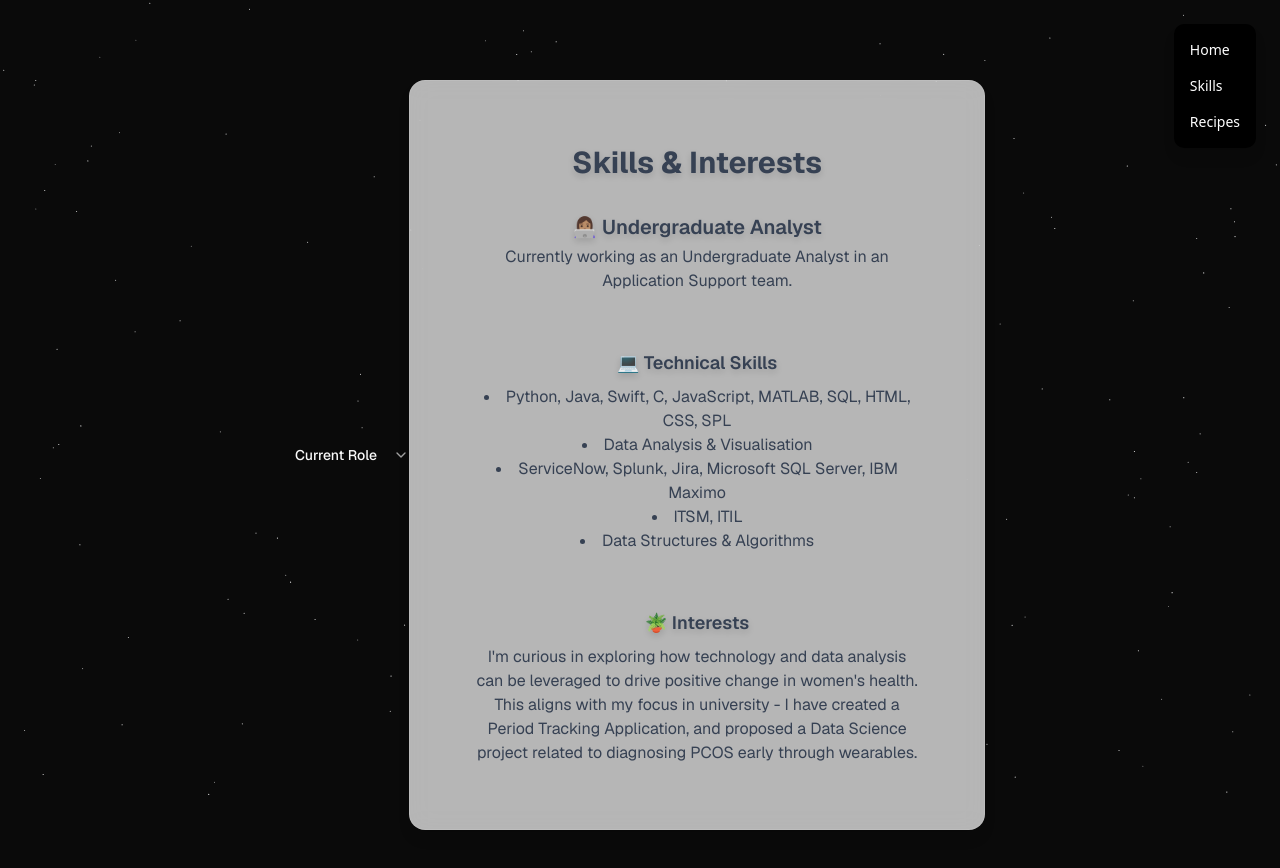
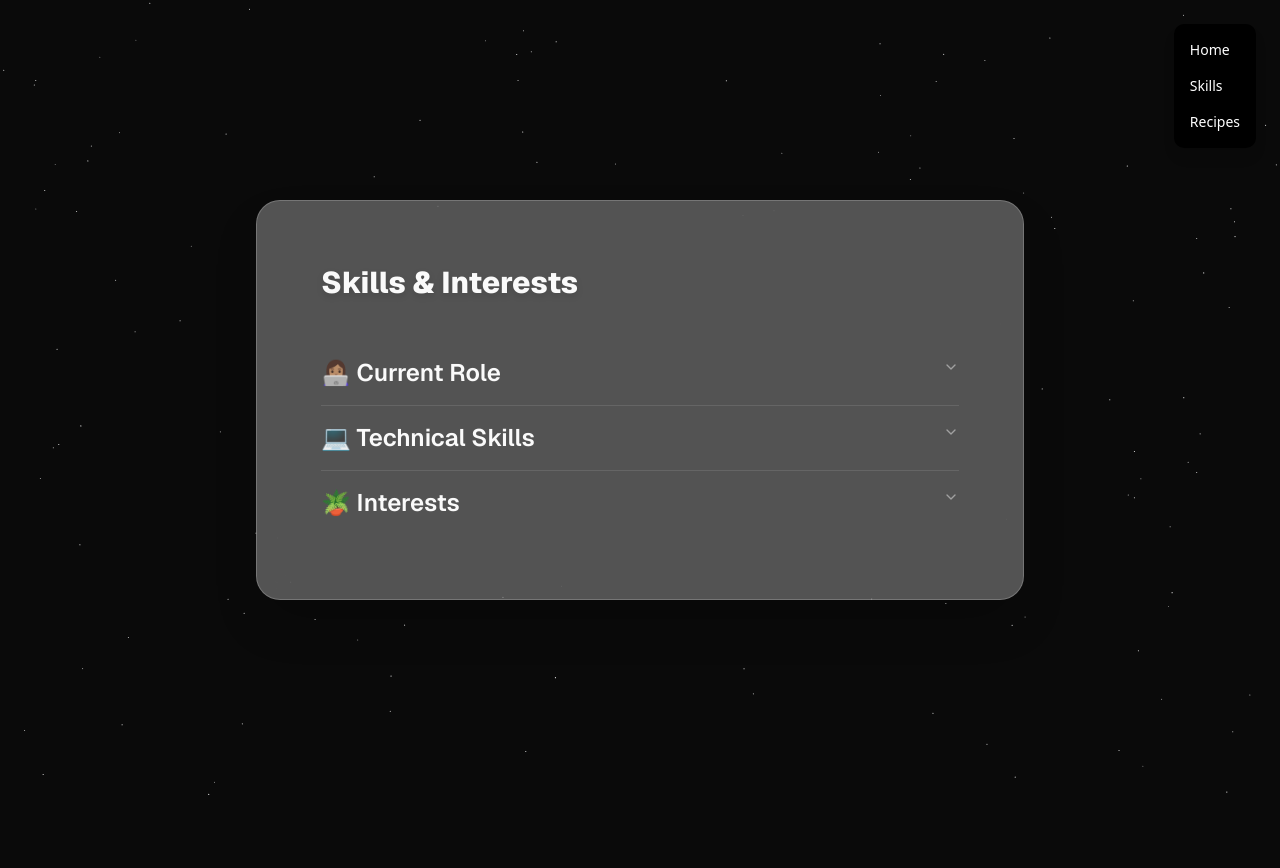
Before and after one commit to nililz/nililz.github.io, a Next.js app: page /skills in a window 1280 px wide. Shown: the top 868 px of the page. After the commit the page ends 800 px from the top, so only its background shows below. Built offline with nearby package versions, Linux system fonts and the light colour scheme.

Commit message:
Re-created skills page with accordion component

```diff
--- a/app/recipes/page.js
+++ b/app/recipes/page.js
@@ -10,7 +10,7 @@ import {
 
 export default function Recipes() {
   return (
-    <div className="relative min-h-screen p-8 sm:p-20 font-[family-name:var(--font-geist-sans)]">
+    <div className="flex items-center justify-center min-h-screen p-8 sm:p-20 font-[family-name:var(--font-geist-sans)]">
 
       <div className="relative z-10 max-w-2xl mx-auto flex flex-col gap-12">
         <h1 className="text-4xl font-extrabold text-center"> My Favourite Recipes</h1>
--- a/app/skills/page.js
+++ b/app/skills/page.js
@@ -1,51 +1,44 @@
-import {
-  Accordion,
-  AccordionContent,
-  AccordionItem,
-  AccordionTrigger,
-} from "@/components/accordion"
+import { Accordion, AccordionItem, AccordionTrigger, AccordionContent } from "@/components/accordion";
 
 export default function Skills() {
   return (
     <div className="flex items-center justify-center min-h-screen p-8 sm:p-20 font-[family-name:var(--font-geist-sans)]">
-          <Accordion type="single" collapsible>
+      <section className="relative z-10 rounded-3xl p-10 sm:p-16 flex flex-col items-start text-left gap-10 max-w-3xl w-full bg-white/30 backdrop-blur-md shadow-2xl border border-white/20">
+
+        <h1 className="text-3xl font-extrabold text-whitw drop-shadow-md">Skills & Interests</h1>
+
+        <Accordion type="multiple" className="w-full">
+
           <AccordionItem value="item-1">
-            <AccordionTrigger>Current Role</AccordionTrigger>
-            <AccordionContent>
-              I work as an Undergraduate Analyst in an Application Support team.
+            <AccordionTrigger className="text-2xl font-semibold">👩🏽‍💻 Current Role</AccordionTrigger>
+            <AccordionContent className="text-base text-white leading-relaxed">
+              I work as an Undergraduate Analyst in an Application Support team, helping maintain critical systems and ensuring smooth operations.
             </AccordionContent>
           </AccordionItem>
-        </Accordion>
-        <section className="relative z-10 rounded-2xl p-10 sm:p-16 flex flex-col items-center text-center gap-8 max-w-xl w-full bg-white/70 backdrop-blur-md shadow-lg border border-white/10">
-          <h1 className="text-3xl font-bold text-gray-700 drop-shadow-md">Skills & Interests</h1>
 
-          {/* Current Role */}
-          <div className="text-gray-700">
-            <h2 className="text-xl font-semibold drop-shadow-md">👩🏽‍💻 Undergraduate Analyst</h2>
-            <p className="mt-1 max-w-md mx-auto">
-              Currently working as an Undergraduate Analyst in an Application Support team.
-            </p>
-          </div>
-
-          {/* Skills */}
-          <div>
-            <h3 className="text-lg font-semibold mt-6 mb-2 text-gray-700 drop-shadow-md"> 💻 Technical Skills</h3>
-            <ul className="list-disc list-inside text-gray-700">
+          <AccordionItem value="item-2">
+            <AccordionTrigger className="text-2xl font-semibold">💻 Technical Skills</AccordionTrigger>
+            <AccordionContent className="text-base text-white leading-relaxed">
+              <ul className="list-disc list-inside grid grid-cols-1 sm:grid-cols-2 gap-2">
                 <li>Python, Java, Swift, C, JavaScript, MATLAB, SQL, HTML, CSS, SPL</li>
                 <li>Data Analysis & Visualisation</li>
                 <li>ServiceNow, Splunk, Jira, Microsoft SQL Server, IBM Maximo</li>
                 <li>ITSM, ITIL</li>
                 <li>Data Structures & Algorithms</li>
               </ul>
-          </div>
+            </AccordionContent>
+          </AccordionItem>
 
-          {/* Interests */}
-          <div>
-            <h3 className="text-lg font-semibold mt-6 mb-2 text-gray-700 drop-shadow-md">🪴 Interests</h3>
-            <p className="text-gray-700 max-w-md mx-auto">
-              I'm curious in exploring how technology and data analysis can be leveraged to drive positive change in women's health. This aligns with my focus in university - I have created a Period Tracking Application, and proposed a Data Science project related to diagnosing PCOS early through wearables.
-            </p>
-          </div>
+          <AccordionItem value="item-3">
+            <AccordionTrigger className="text-2xl font-semibold">🪴 Interests</AccordionTrigger>
+            <AccordionContent className="text-base text-white leading-relaxed">
+              I'm passionate about leveraging technology and data to improve women's health outcomes.
+              During university, I created a Period Tracking Application in Swift and proposed a project focused on early PCOS detection using wearable data.
+              I also love art, baking, and staying active!
+            </AccordionContent>
+          </AccordionItem>
+
+        </Accordion>
       </section>
     </div>
   );
```
Lines whose indentation alone changed are shown as unchanged.
